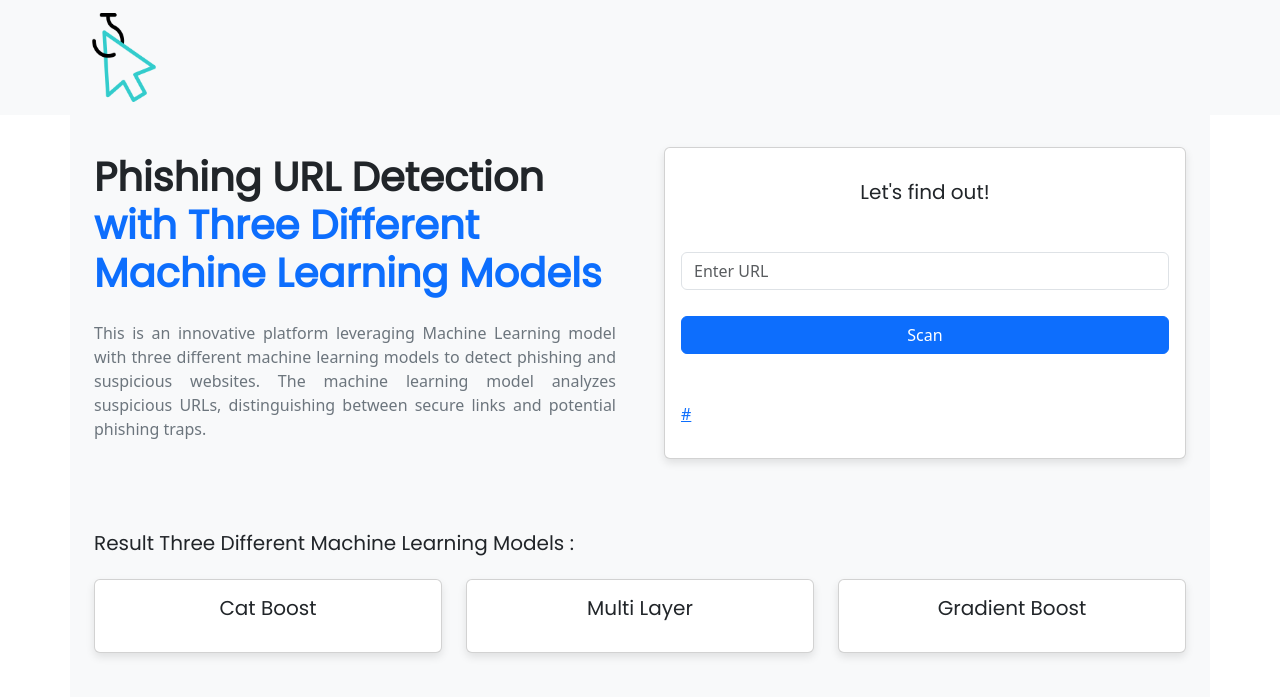
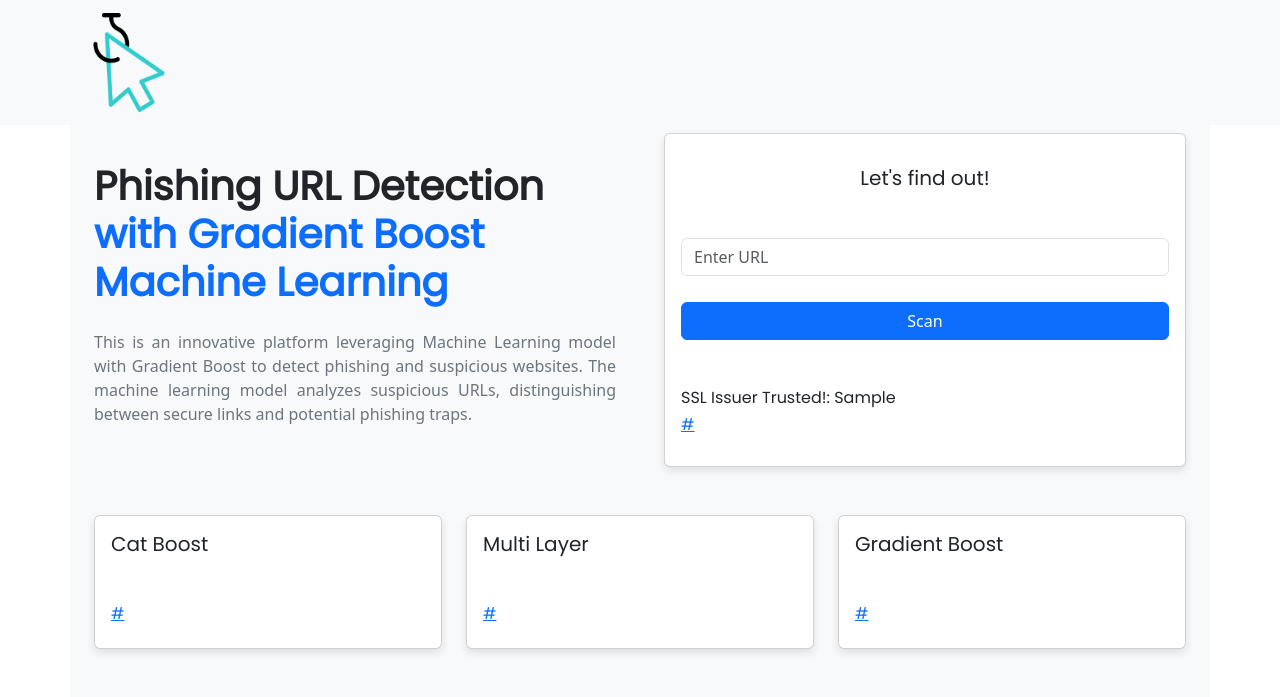
Before and after one commit to adinfahru/phishing-url-detection, a Flask app: template templates/index.html in a window 1280 px wide. Shown: the top 697 px of the page. After the commit the page ends 653 px from the top, so only its background shows below. Run offline with Flask 3, Linux system fonts and the light colour scheme; the template is opened without the code that fills it: most values are stand-ins (such as "Sample title", 1, 10 or a date in 2020); some libraries are stand-ins or nearby versions.

Commit message:
add ssl checker

```diff
--- a/app.py
+++ b/app.py
@@ -9,6 +9,7 @@
 warnings.filterwarnings('ignore')
 from feature import FeatureExtraction
 import joblib
+from urllib.parse import urlparse
 
 def is_phishing_gbc(x):
     #LOAD PICKLE
@@ -93,9 +94,12 @@
         cat_result = is_phishing_cat(x)
         mlp_result = is_phishing_mlp(x)
 
+        domain = urlparse(url).netloc
+        issuer_valid, issued_by = FeatureExtraction.retSSLIssuer(domain)
+
         chart = True
 
-        return render_template('index.html',**gbc_result, **cat_result,**mlp_result ,url=url, chart=chart)
+        return render_template('index.html',**gbc_result, **cat_result,**mlp_result ,url=url, chart=chart,issuer_valid=issuer_valid ,issued_by=issued_by)
     else:
         gbc_result = {
             "gbc_prediction": -1,
@@ -117,7 +121,7 @@
         }
 
         chart = False
-        return render_template("index.html", **gbc_result, **cat_result, **mlp_result, chart=chart)
+        return render_template("index.html", **gbc_result, **cat_result, **mlp_result, chart=chart, issuer_valid= -2, issued_by= -2)
 
 
 if __name__ == "__main__":
--- a/templates/index.html
+++ b/templates/index.html
@@ -11,13 +11,61 @@
   <link rel="stylesheet" href="https://fonts.googleapis.com/css?family=Poppins">
   <script src="https://cdnjs.cloudflare.com/ajax/libs/Chart.js/2.9.4/Chart.min.js"></script>
   <script src="https://cdn.canvasjs.com/canvasjs.min.js"></script>
+  <script src="https://ajax.googleapis.com/ajax/libs/jquery/3.7.1/jquery.min.js"></script>
+
+  <script type="text/javascript">// <![CDATA[
+      function loading(){
+        $("#loading").show();
+        $("#content").hide();
+        document.getElementById('loading').style.display = 'block';
+        // Create and append the overlay
+        var overlay = document.createElement('div');
+        overlay.className = 'overlay';
+        document.body.appendChild(overlay);
+      }
+
+      function hideLoading() {
+        document.getElementById('loading').style.display = 'none';
+        // Remove the overlay
+        var overlay = document.querySelector('.overlay');
+        if (overlay) {
+          overlay.parentNode.removeChild(overlay);
+        }
+      }
+      window.onload = function() {
+        hideLoading();
+      };
+// ]]></script>
+
 </head>
 
 <body>
+  <div id="loading">
+    <div class="scene">
+      <div class="shadow"></div>
+      <div class="jumper">
+        <div class="spinner">
+          <div class="scaler">
+            <div class="loader">
+              <div class="cuboid">
+                <div class="cuboid__side"></div>
+                <div class="cuboid__side"></div>
+                <div class="cuboid__side"></div>
+                <div class="cuboid__side"></div>
+                <div class="cuboid__side"></div>
+                <div class="cuboid__side"></div>
+              </div>
+            </div>
+          </div>
+        </div>
+      </div>
+    </div>
+  </div>
+
   <nav class="navbar bg-body-tertiary">
     <div class="container">
       <a class="navbar-brand">
-        <img src="/static/images/cursor.png" alt="icons" width="84" height="89">
+        <img src="/static/images/cursor.png" alt="icons" width="94" height="99">
       </a>
     </div>
   </nav>
@@ -27,18 +75,17 @@
       <div class="container">
         <div class="row gx-lg-5 align-items-center">
           <div class="col-lg-6 mb-5 mb-lg-0">
-            <h1 class="my-1 mb-4 fs-1 fw-bold">Phishing URL Detection <br />
-              <span class="text-primary">with Three Different <br> Machine Learning Models</span>
+            <h1 class="my-1 mb-4 fs-1 fw-bold animate-charcter">Phishing URL Detection <br />
+              <span class="text-primary">with Gradient Boost Machine Learning</span>
             </h1>
             <p class="desc">
               This is an innovative platform leveraging Machine Learning
-              model with three different machine learning models to detect phishing and suspicious websites.
+              model with Gradient Boost to detect phishing and suspicious websites.
               The machine learning model analyzes suspicious URLs, distinguishing between secure links and potential
               phishing traps.
             </p>
           </div>
-
-          <div class="col-lg-6 mb-5 mb-lg-0 p-4">
+          <div class="col-lg-6 mb-5 mb-lg-0">
             <div class="card" id="check">
               <div class="card-body" id="form1">
                 <div class="text-center mb-5 mt-3">
@@ -48,31 +95,29 @@
                   <input type="text" class="form__input form-control" name='url' id="url" placeholder="Enter URL"
                     required="" />
                   <div class="d-grid gap-2">
-                    <button class="button btn btn-primary mt-3" role="button" id="buttonScan">Scan</button>
+                    <button class="button btn btn-primary mt-3" role="button" onclick="loading()">Scan</button>
                   </div>
                 </form>
                 <div class="mt-5">
                   <h5 id="totalResult" class=""></h5>
-                  <p> <a href="{{ url }}" target="_blank">{{ url }}</a></p>
+                  <h6 class="" id="issuer"></h6>
+                  <h6 class=""><a href="{{ url }}" target="_blank">{{ url }}</a></h6>
                   <h6 class="disclaimer mt-3" id="disclaimer"></h6>
                 </div>
               </div>
             </div>
           </div>
-
         </div>
       </div>
-      <div class="container mt-5">
-        <div class="mb-4">
-          <h5 class="">Result Three Different Machine Learning Models :</h5>
-        </div>
-        <div class="row text-center">
+      <div class="container mt-5" id="content">
+        <div class="row">
           <div class="col-lg-4">
             <div class="card" id="check">
               <div class="card-body" id="form1">
                 <h5>Cat Boost</h5>
-                <div class="mt-3">
+                <div class="mt-5">
                   <h5 id="prediction_cat" class=""></h5>
+                  <h6 class=""><a href="{{ url }}" target="_blank">{{ url }}</a></h6>
                 </div>
               </div>
             </div>
@@ -81,8 +126,9 @@
             <div class="card" id="check">
               <div class="card-body" id="form1">
                 <h5>Multi Layer</h5>
-                <div class="mt-3">
+                <div class="mt-5">
                   <h5 id="prediction_mlp" class=""></h5>
+                  <h6 class=""><a href="{{ url }}" target="_blank">{{ url }}</a></h6>
                 </div>
               </div>
             </div>
@@ -91,18 +137,19 @@
             <div class="card" id="check">
               <div class="card-body" id="form1">
                 <h5>Gradient Boost</h5>
-                <div class="mt-3">
+                <div class="mt-5">
                   <h5 id="prediction_gbc" class=""></h5>
+                  <h6 class=""><a href="{{ url }}" target="_blank">{{ url }}</a></h6>
                 </div>
               </div>
             </div>
           </div>
         </div>
-      </div>
-      <div class="container mt-5">
-        <div class="row">
-          <div class="col-lg-12 text-center">
-            <canvas id="chart" class="mx-auto" style="max-width: 800px;"></canvas>
+        <div class="container mt-5">
+          <div class="row">
+            <div class="col-lg-12">
+              <canvas id="chart"></canvas>
+            </div>
           </div>
         </div>
       </div>
@@ -119,61 +166,69 @@
     let mlp_safe_probability = parseFloat('{{ mlp_safe_probability }}');
     let mlp_malicious_probability = parseFloat('{{ mlp_malicious_probability }}');
     let url = '{{ url }}';
-    let showChart = '{{ chart }}'
+    let showChart = '{{ chart }}';
 
     // Logika untuk menampilkan disclaimer jika URL hanya mengandung "http"
     if (url.includes("http://")) {
-      var disclaimer =
-        "Please note that if a URL contains 'http,' it is considered potentially in-secure, even if the website is well-known. While reputable websites may still use 'http,' this protocol lacks the encryption provided by 'https,' making it less secure for transmitting sensitive information.";
+      var disclaimer = "<div class='alert alert-warning mt-3' role='alert'> Please note that if a URL contains 'http,' it is considered potentially in-secure, even if the website is well-known. While reputable websites may still use 'http,' this protocol lacks the encryption provided by 'https,' making it less secure for transmitting sensitive information. </div>";
       document.getElementById("disclaimer").innerHTML = disclaimer;
-    }
+    };
 
     let total_safe_probability = ((gbc_safe_probability + cat_safe_probability + mlp_safe_probability) / 3).toFixed(2)
-    let total_malicious_probability = ((gbc_malicious_probability + cat_malicious_probability +
-      mlp_malicious_probability) / 3).toFixed(2)
+    let total_malicious_probability = ((gbc_malicious_probability + cat_malicious_probability + mlp_malicious_probability) / 3).toFixed(2)
 
     if (total_safe_probability <= 100 && total_safe_probability >= 50) {
-      var label = "Average Result :  " + total_safe_probability + "% safe";
+      var label = "<div class='alert alert-success mt-3' role='alert'> Total Result :  " + total_safe_probability + "% safe </div>";
       document.getElementById("totalResult").innerHTML = label;
-      document.getElementById("totalResult").style.color = "green";
     } else if (total_safe_probability >= 0 && total_safe_probability < 50) {
-      var label = "Average Result :  " + total_malicious_probability + "% unsafe"
+      var label = "<div class='alert alert-danger mt-3' role='alert'> Total Result :  " + total_malicious_probability + "% unsafe </div>"
       document.getElementById("totalResult").innerHTML = label;
-      document.getElementById("totalResult").style.color = "red";
-    }
+    };
 
     // Logika untuk menampilkan hasil prediksi jika URL menggunakan "https"
     if (gbc_safe_probability <= 100 && gbc_safe_probability >= 50) {
-      var label = gbc_safe_probability + "% safe";
+      var label = "<div class='alert alert-success mt-3' role='alert'> Result :  " + gbc_safe_probability + "% safe </div>";
       document.getElementById("prediction_gbc").innerHTML = label;
     } else if (gbc_safe_probability >= 0 && gbc_safe_probability < 50) {
-      var label = gbc_malicious_probability + "% unsafe"
+      var label = "<div class='alert alert-danger mt-3' role='alert'> Result :  " + gbc_malicious_probability + "% unsafe </div>";
       document.getElementById("prediction_gbc").innerHTML = label;
-      document.getElementById("prediction_gbc").style.color = "red";
-    }
+    };
 
     // Logika untuk menampilkan hasil prediksi jika URL menggunakan "https"
     if (cat_safe_probability <= 100 && cat_safe_probability >= 50) {
-      var label = cat_safe_probability + "% safe";
+      var label = "<div class='alert alert-success mt-3' role='alert'> Result :  " + cat_safe_probability + "% safe </div>";
       document.getElementById("prediction_cat").innerHTML = label;
     } else if (cat_safe_probability >= 0 && cat_safe_probability < 50) {
-      var label = cat_malicious_probability + "% unsafe"
+      var label = "<div class='alert alert-danger mt-3' role='alert'> Result :  " + cat_malicious_probability + "% unsafe </div>";
       document.getElementById("prediction_cat").innerHTML = label;
-      document.getElementById("prediction_cat").style.color = "red";
-    }
+    };
 
     // Logika untuk menampilkan hasil prediksi jika URL menggunakan "https"
     if (mlp_safe_probability <= 100 && mlp_safe_probability >= 50) {
-      var label = mlp_safe_probability + "% safe";
+      var label = "<div class='alert alert-success mt-3' role='alert'> Result :  " + mlp_safe_probability + "% safe </div>";
       document.getElementById("prediction_mlp").innerHTML = label;
     } else if (mlp_safe_probability >= 0 && mlp_safe_probability < 50) {
-      var label = mlp_malicious_probability + "% unsafe"
+      var label = "<div class='alert alert-danger mt-3' role='alert'> Result :  " + mlp_malicious_probability + "% unsafe </div>";
       document.getElementById("prediction_mlp").innerHTML = label;
-      document.getElementById("prediction_mlp").style.color = "red";
-    }
+    };
+
+    issuer_valid = '{{ issuer_valid }}';
+    issued_by = '{{ issued_by }}';
+
+    if (issuer_valid == '1'){
+      var label = 'SSL Issuer Trusted!: ' + issued_by;
+      document.getElementById("issuer").innerHTML = label;
+    } else if (issuer_valid == '0'){
+      var label = "SSL Issuer Not Trusted!: "+ issued_by;
+      document.getElementById("issuer").innerHTML = label;
+    } else if (issuer_valid == '-1'){
+      var label = "SSL Checking Error! ";
+      document.getElementById("issuer").innerHTML = label;
+    };
+
   </script>
   <script type="text/javascript">
-    showChart = '{{ chart }}'
+    showChart = '{{ chart }}';
     if (showChart == 'True') {
 
       let gbc_acc_test = '{{ gbc_acc_test }}';
@@ -183,48 +238,43 @@
       var myChart = new Chart(ctx, {
         type: 'bar',
         data: {
-          labels: ['Cat Boost', 'Multi Layer', 'Gradient Boost'],
+          labels: ['Gradient Boost', 'Cat Boost', 'Multi Layer'],
           datasets: [{
-            label: 'Highest Accuracy Test',
-            data: [cat_acc_test, mlp_acc_test, gbc_acc_test],
+            label: 'Accuracy ',
+            data: [gbc_acc_test, cat_acc_test, mlp_acc_test],
             backgroundColor: [
-              '#bfafdd',
-              '#44bbff',
-              '#9C27B0'
+              'rgba(75, 192, 192, 0.2)',
+              'rgba(255, 99, 132, 0.2)',
+              'rgba(255, 205, 86, 0.2)'
             ],
             borderColor: [
-              '#4CAF50',
-              '#f44336',
-              '#9C27B0'
+              'rgba(75, 192, 192, 1)',
+              'rgba(255, 99, 132, 1)',
+              'rgba(255, 205, 86, 1)'
             ],
-            borderWidth: 0
+            borderWidth: 1
           }]
         },
         options: {
           scales: {
             xAxes: [{
               ticks: {
-                min: 95,
-                max: 98
+                min: 0,
+                max: 100
               }
-            }],
-            yAxes: [{
-            ticks: {
-              min: 95,
-              max: 98
-            }
-          }]
+            }]
           }
         }
       });
     }
+
   </script>
   {% endblock %}
   <!-- ... Any other scripts or closing tags ... -->
 
   <script src="https://cdn.jsdelivr.net/npm/bootstrap@5.3.2/dist/js/bootstrap.bundle.min.js"
     integrity="sha384-C6RzsynM9kWDrMNeT87bh95OGNyZPhcTNXj1NW7RuBCsyN/o0jlpcV8Qyq46cDfL" crossorigin="anonymous">
-  </script>
+    </script>
 
 
 </body>
```
Also changed, not shown: feature.py (+23 -1 lines).
